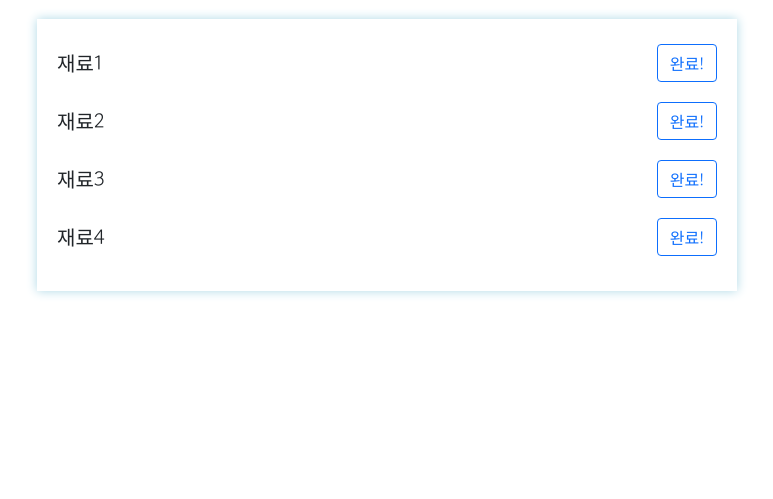
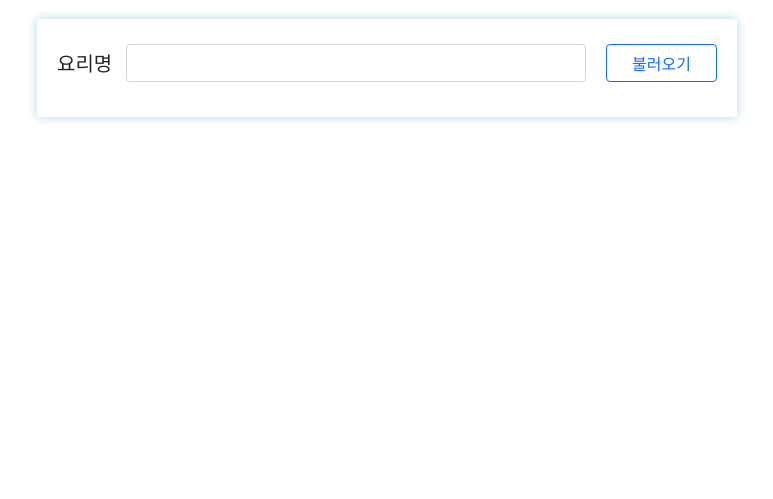
Before and after one commit to ingwang-kim/toy_project, a Flask app: page /page4 in a window 1280 px wide. Shown: the part 301-800 px from the top of the page, without its empty margins (253-1026 px from the left). Run offline with Flask 2, Linux system fonts and the light colour scheme; data that the repository does not hold is empty.

Commit message:
페이지 2,4 동작 완료

```diff
--- a/app.py
+++ b/app.py
@@ -36,6 +36,7 @@ def cook_post():
     prep2 = request.form["prep2_give"]
     prep3 = request.form["prep3_give"]
     prep4 = request.form["prep4_give"]
+    count = list(db.bucket.find({}, {'_id': False}))
 
 
 
@@ -53,18 +54,18 @@ def cook_post():
     return jsonify({'msg': '등록 완료'})
 
 
-@app.route("/bucket/done", methods=["POST"])
+@app.route("/page4/complete", methods=["POST"])
 def bucket_done():
     num_receive = request.form['num_give']
-    db.bucket.update_one({'num': int(num_receive)}, {'$set': {'done': 1}})
-    return jsonify({'msg': '버킷 완료'})
+    db.cook.update_one({'num': int(num_receive)}, {'$set': {'done': 1}})
+    return jsonify({'msg': '구매 완료'})
 
 
-@app.route("/bucket/cancel", methods=["POST"])
+@app.route("/page4/cancel", methods=["POST"])
 def bucket_cancel():
     num_receive = request.form['num_give']
-    db.bucket.update_one({'num': int(num_receive)}, {'$set': {'done': 0}})
-    return jsonify({'msg': '버킷 취소'})
+    db.cook.update_one({'num': int(num_receive)}, {'$set': {'done': 0}})
+    return jsonify({'msg': '구매 취소'})
 
 
 @app.route("/page3/cook", methods=["GET"])
@@ -72,6 +73,12 @@ def bucket_get():
     cook_list = list(db.cook.find({}, {'_id': False}))
     return jsonify({'cooks': cook_list})
 
+@app.route("/page4/cook", methods=["GET"])
+def cook_get():
+    cook_list = list(db.cook.find({}, {'_id': False}))
+    return jsonify({'cooks': cook_list})
+
+
 
 
 if __name__ == '__main__':
--- a/templates/index2.html
+++ b/templates/index2.html
@@ -133,6 +133,7 @@
             let prep3 = $('#prep3').val()
             let prep4 = $('#prep4').val()
 
+
             $.ajax({
                 type: "POST",
                 url: "/page2/cook",
@@ -142,7 +143,9 @@
                     prep1_give : prep1,
                     prep2_give : prep2,
                     prep3_give : prep3,
-                    prep4_give : prep4
+                    prep4_give : prep4,
+
+
 
                 },
                 success: function (response) {
--- a/templates/index4.html
+++ b/templates/index4.html
@@ -14,7 +14,7 @@
 
     <link href="https://fonts.googleapis.com/css2?family=Gowun+Dodum&display=swap" rel="stylesheet">
 
-    <title>재료 구매 리스트</title>
+    <title>재료 리스트</title>
 
     <style>
         * {
@@ -71,6 +71,7 @@
         }
 
         .mybox > li > h2 {
+            width: 100px;
             max-width: 75%;
             font-size: 20px;
             font-weight: 500;
@@ -81,6 +82,22 @@
         .mybox > li > h2.done {
             text-decoration: line-through
         }
+
+        .mybox > li > button {
+            width: 150px;
+            margin-left: 20px;
+        }
+        .li{
+              display: flex;
+            flex-direction: row;
+            text-align: center;
+
+        }
+        .li>h2{
+            width: 100px;
+            margin: auto;
+        }
+
     </style>
     <script>
         $(document).ready(function () {
@@ -88,73 +105,65 @@
         });
 
         function show_bucket() {
-            $('#all_bucket').empty()
+            $('#prep_list').empty()
             $.ajax({
                 type: "GET",
-                url: "/bucket",
+                url: "http://localhost:5000/page4/cook",
                 data: {},
                 success: function (response) {
-                    let rows = response['buckets']
-                    for(let i =0;i<rows.length;i++){
-                        let bucket =rows[i]['bucket']
-                        let num = rows[i]['num']
-                        let done = rows[i]['done']
+                    let cookName = $('#cookName').val()
+                    let rows = response['cooks']
+                    let target = rows.filter(val => val.name == cookName);
+                    console.log(target)
+                    let prep1 = target[0]['prep1']
+                    let prep2 = target[0]['prep2']
+                    let prep3 = target[0]['prep3']
+                    let prep4 = target[0]['prep4']
 
-                        let temp_html = ` `
-                        if (done == 0) {
-                            temp_html = `
-                                        <li>
-                                        <h2>✅ ${bucket}</h2>
-                            <button onclick="done_bucket(${num})" type="button" class="btn btn-outline-primary">완료!</button>
+                    let temp_html = `<li class="li">
+                                <h2 class = "h2">${prep1}</h2>
+                            </li>
+                            <li class="li">
+                                <h2>${prep2}</h2>
+
+                            </li>
+                            <li class="li">
+                                <h2>${prep3}</h2>
+
+                            </li>
+                            <li class="li">
+                                <h2>${prep4}</h2>
+
                             </li>`
-                        } else {
-                            temp_html= `<li>
-                                    <h2 class="done">✅ ${bucket}</h2>
-                                </li>`
-                        }
-                        $('#bucket-list').append(temp_html)
+
+
+
+                        $('#prep_list').append(temp_html)
                     }
-                }
+
             });
         }
 
 
-        function done_bucket(num) {
-            $.ajax({
 
-                type: "POST",
-                url: "/bucket/done",
-                data: {num_give: num},
-                success: function (response) {
-                    alert(response["msg"])
-                    window.location.reload()
-                }
-            });
-        }
     </script>
 </head>
 <body>
 <div class="mypic">
-    <h1>재료 쇼핑 리스트</h1>
+    <h1>재료 리스트</h1>
 </div>
-<div class="mybox" id="bucket-list">
+
+<div class="mybox">
     <li>
-        <h2>재료1</h2>
-        <button onclick="done_bucket(${num})" type="button" class="btn btn-outline-primary">완료!</button>
+        <h2 class="">요리명</h2>
+        <input type="text" class="form-control" id="cookName">
+        <button onclick="show_bucket()" type="button" class="btn btn-outline-primary">불러오기</button>
+
     </li>
+    <div id="prep_list" class="prep_list">
 
-    <li>
-        <h2>재료2</h2>
-        <button onclick="done_bucket(${num})" type="button" class="btn btn-outline-primary">완료!</button>
-    </li>
-    <li>
-        <h2>재료3</h2>
-        <button onclick="done_bucket(${num})" type="button" class="btn btn-outline-primary">완료!</button>
-    </li>
-    <li>
-        <h2>재료4</h2>
-        <button onclick="done_bucket(${num})" type="button" class="btn btn-outline-primary">완료!</button>
-    </li>
+    </div>
+
 
 </div>
 </body>
```
